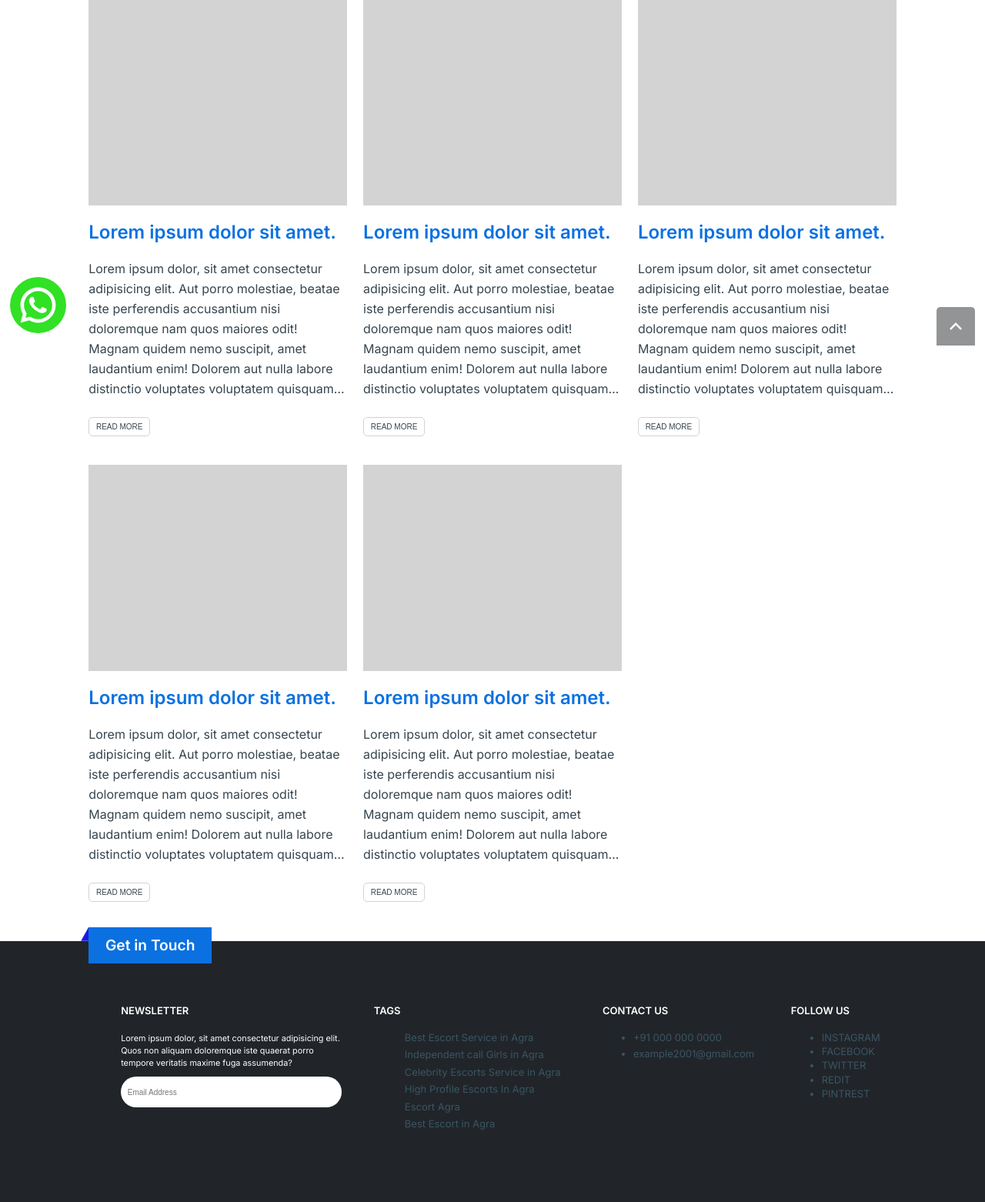
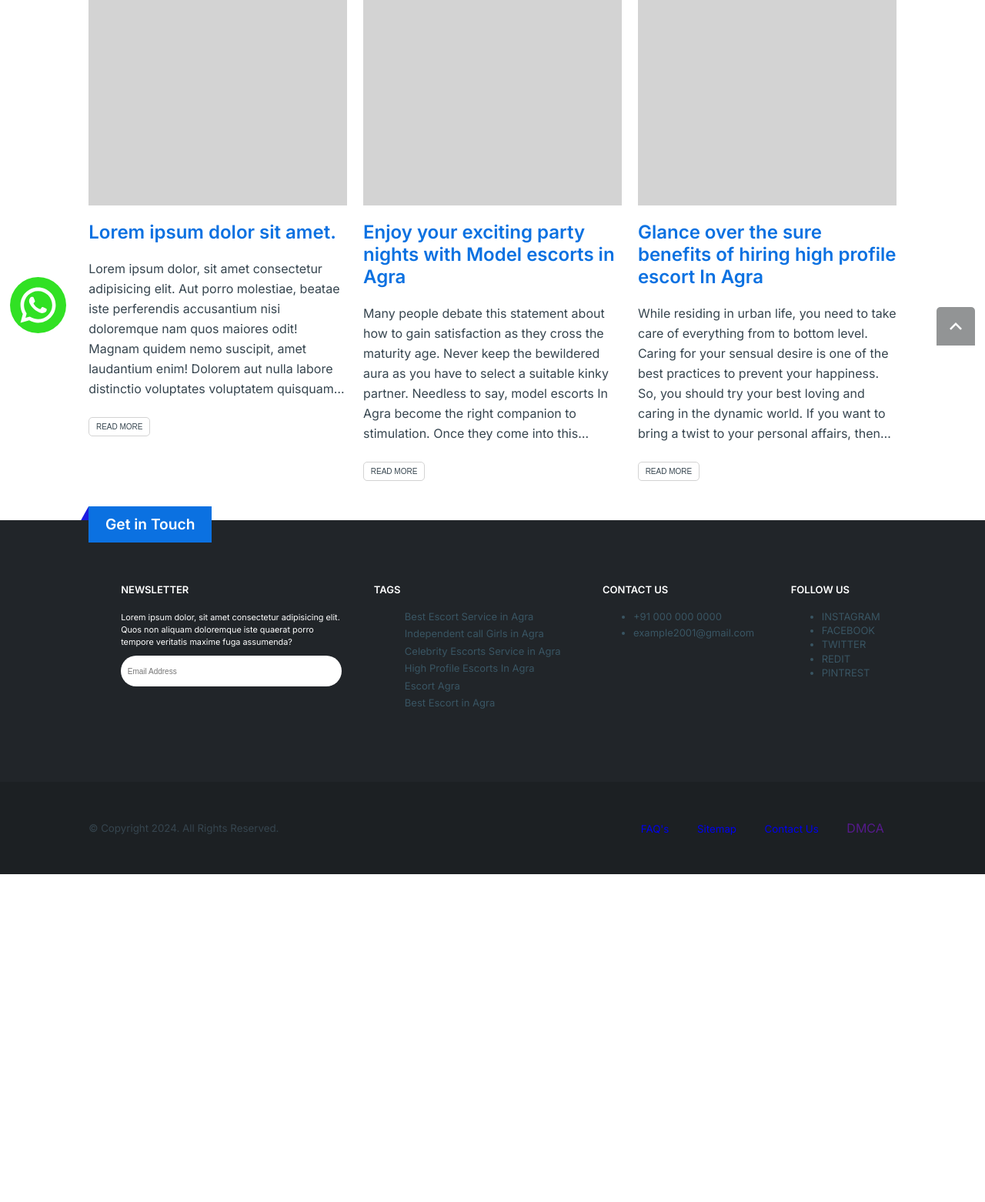
Before and after one commit to lazydesigner/safewalkagra, a PHP site: page /blog.php in a window 1280 px wide. Shown: the part 351-1913 px from the top of the page at 77% size. After the commit the page ends 1487 px from the top, so only its background shows below. Run offline with PHP 8.4, Linux system fonts and the light colour scheme.

Commit message:
initial commit

```diff
--- a/blog.php
+++ b/blog.php
@@ -111,15 +111,27 @@
                 <div class="blog-card">
                     <a href=""><div class="blog-image"></div></a>
                     <div class="blog-heading">
-                        <a href=""><h2>Lorem ipsum dolor sit amet.</h2></a>
+                        <a href="<?=get_url() ?>blogs/top-model-escorts-in-agra.html"><h2>Enjoy your exciting party nights with Model escorts in Agra</h2></a>
                     </div>
                     <div class="blog-para">
-                        <p>Lorem ipsum dolor, sit amet consectetur adipisicing elit. Aut porro molestiae, beatae iste perferendis accusantium nisi doloremque nam quos maiores odit! Magnam quidem nemo suscipit, amet laudantium enim! Dolorem aut nulla labore distinctio voluptates voluptatem quisquam nam, ipsum error corporis illo laboriosam. Harum in sequi soluta laboriosam dolore amet esse.</p>
+                        <p>Many people debate this statement about how to gain satisfaction as they cross the maturity age. Never keep the bewildered aura as you have to select a suitable kinky partner. Needless to say, model escorts In Agra become the right companion to stimulation. Once they come into this association, they have a different feeling.</p>
                     </div>
                     <div class="blog-read-more"><a href=""><button aria-label="see what is inside this blog">READ MORE</button></a></div>
                 </div>
             </div>
             <div class="grid-items">
+                <div class="blog-card">
+                    <a href=""><div class="blog-image"></div></a>
+                    <div class="blog-heading">
+                        <a href="<?=get_url() ?>blogs/benefits-of-hiring-high-profile-escorts-in-agra.html"><h2>Glance over the sure benefits of hiring high profile escort In Agra</h2></a>
+                    </div>
+                    <div class="blog-para">
+                        <p>While residing in urban life, you need to take care of everything from to bottom level.  Caring for your sensual desire is one of the best practices to prevent your happiness. So, you should try your best loving and caring in the dynamic world. If you want to bring a twist to your personal affairs, then you must hire high profile escort in Agra. They have full confidence in how to take men in their lap to feel them something special.</p>
+                    </div>
+                    <div class="blog-read-more"><a href=""><button aria-label="see what is inside this blog">READ MORE</button></a></div>
+                </div>
+            </div>
+            <!-- <div class="grid-items">
                 <div class="blog-card">
                     <a href=""><div class="blog-image"></div></a>
                     <div class="blog-heading">
@@ -142,19 +154,7 @@
                     </div>
                     <div class="blog-read-more"><a href=""><button aria-label="see what is inside this blog">READ MORE</button></a></div>
                 </div>
-            </div>
-            <div class="grid-items">
-                <div class="blog-card">
-                    <a href=""><div class="blog-image"></div></a>
-                    <div class="blog-heading">
-                        <a href=""><h2>Lorem ipsum dolor sit amet.</h2></a>
-                    </div>
-                    <div class="blog-para">
-                        <p>Lorem ipsum dolor, sit amet consectetur adipisicing elit. Aut porro molestiae, beatae iste perferendis accusantium nisi doloremque nam quos maiores odit! Magnam quidem nemo suscipit, amet laudantium enim! Dolorem aut nulla labore distinctio voluptates voluptatem quisquam nam, ipsum error corporis illo laboriosam. Harum in sequi soluta laboriosam dolore amet esse.</p>
-                    </div>
-                    <div class="blog-read-more"><a href=""><button aria-label="see what is inside this blog">READ MORE</button></a></div>
-                </div>
-            </div>
+            </div> -->
         </div>
     </div>
 
```
